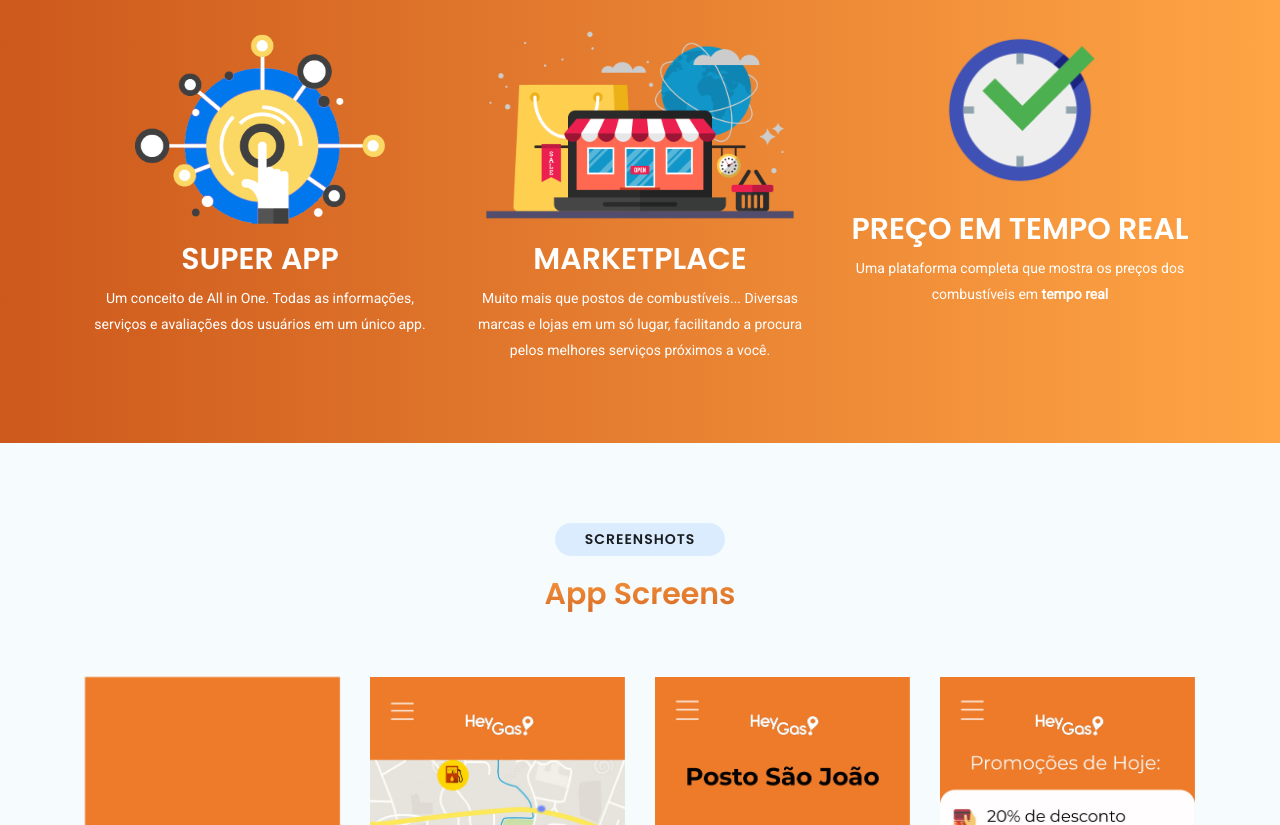
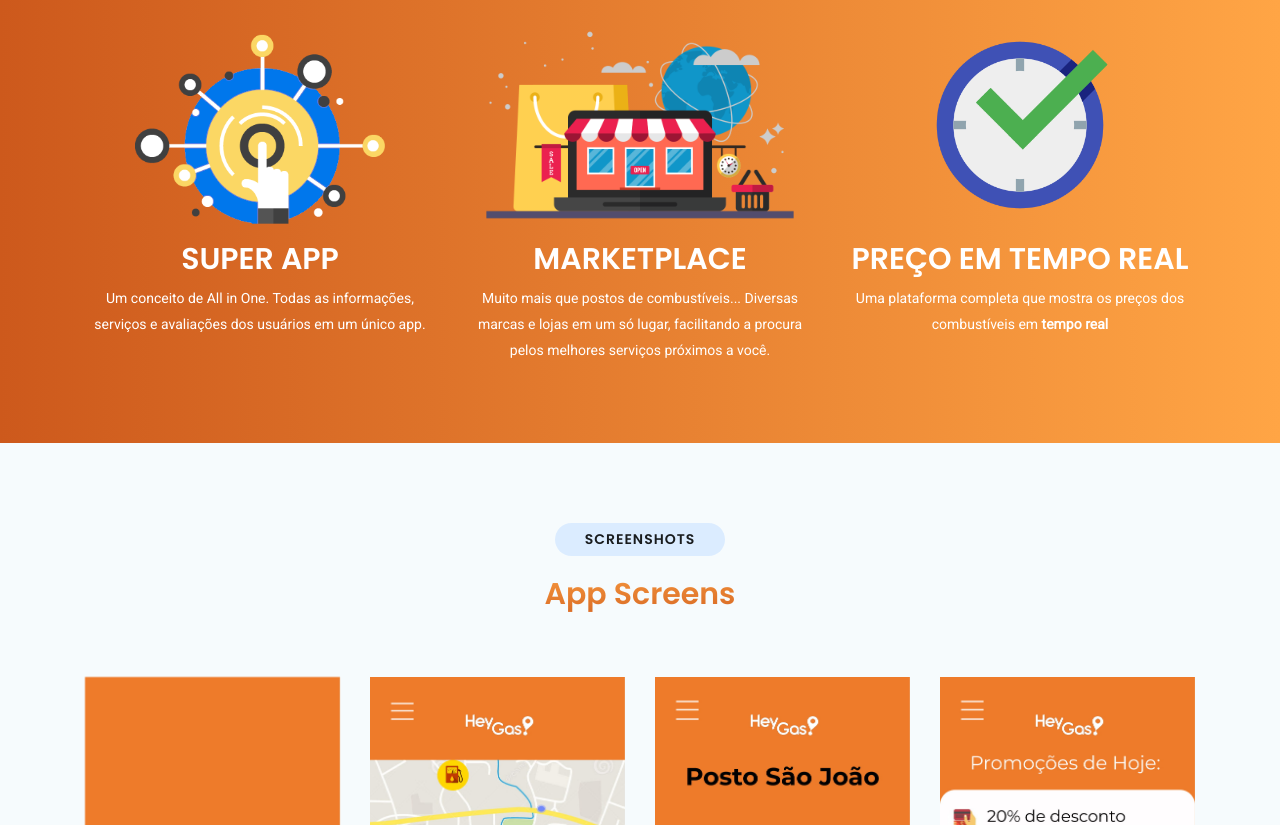
Before and after one commit to LFSousa/HeyGas-page, a plain HTML site: page index.html in a window 1280 px wide. Shown: the part 1479-2304 px from the top of the page. Drawn offline with Linux system fonts and the light colour scheme; files whose address does not match are found by name.

Commit message:
Update index.html

```diff
--- a/index.html
+++ b/index.html
@@ -202,7 +202,7 @@
             </div>
             <div class="col-md-4 col-sm-4">
                 <div class="video-promo-content text-center">
-                  <img src="temporeal.png" style="  height: 170px;">
+                  <img src="temporeal.png" style="  height: 200px;">
                   <h2 class="mt-3 wow zoomIn" data-wow-duration="1000ms" data-wow-delay="100ms">Preço em tempo real</h2>
                   <p>Uma plataforma completa que mostra os preços dos combustíveis em <b>tempo real</b></p>
                 </div>
```
